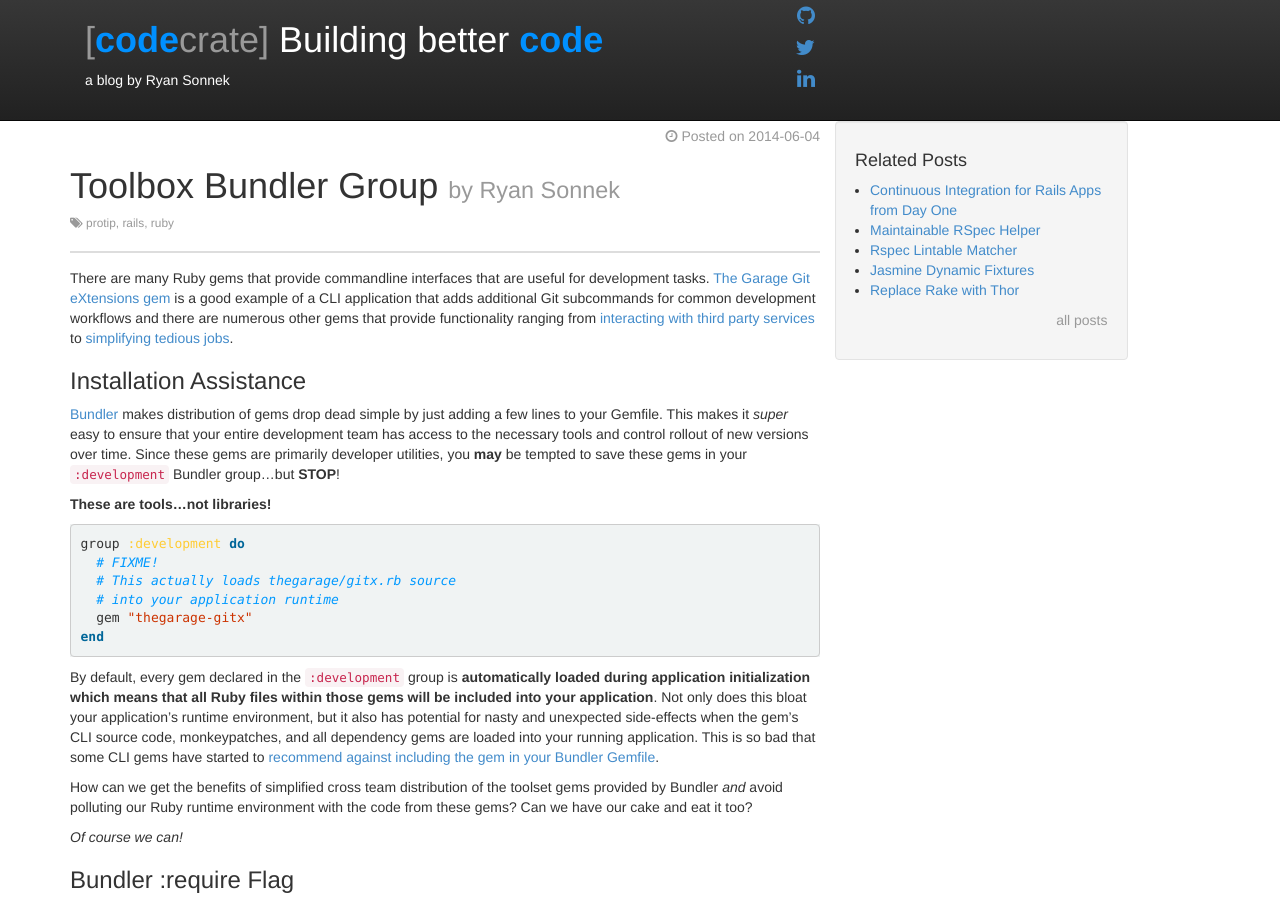
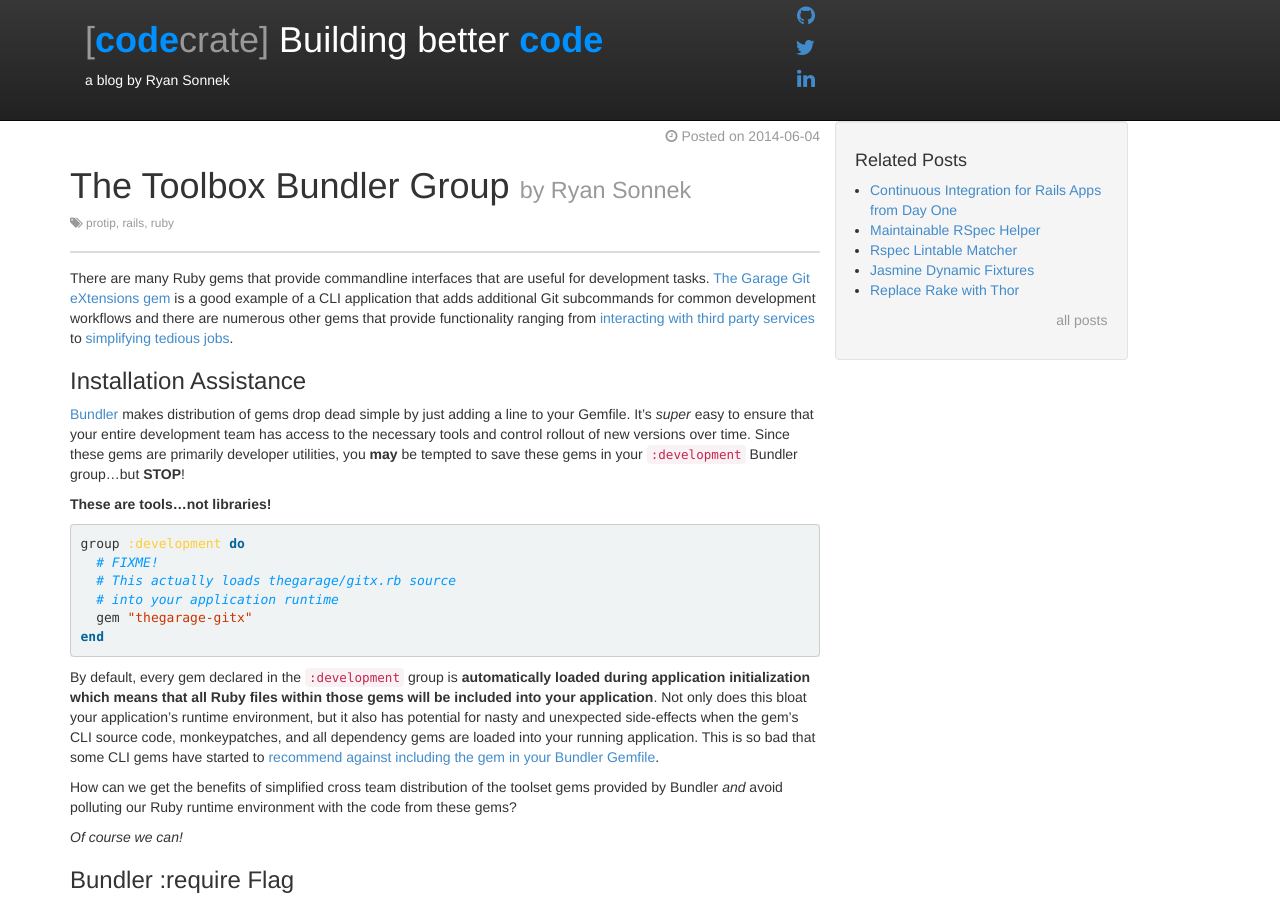
Before and after one commit to wireframe/wireframe.github.com, a Jekyll site: the page built from _posts/2014-06-04-toolbox-bundler-group.md, in a window 1280 px wide and 900 px high. Built offline with Jekyll 4.4.1, drawn with Linux system fonts in a browser that asks for light colours; nearby versions of some CDN libraries; Markdown is read by kramdown in place of the engine named in the settings; comment, search, counter and statistics services are not loaded.

Commit message:
small tweaks

````diff
--- a/_posts/2014-06-04-toolbox-bundler-group.md
+++ b/_posts/2014-06-04-toolbox-bundler-group.md
@@ -1,6 +1,6 @@
 ---
 layout: post
-title: "Toolbox Bundler Group"
+title: "The Toolbox Bundler Group"
 tags:
  - ruby
  - rails
@@ -17,7 +17,7 @@
 ### Installation Assistance
 
 [Bundler](http://bundler.io/) makes distribution of gems drop dead simple
-by just adding a few lines to your Gemfile.  This makes it *super* easy to ensure that your entire
+by just adding a line to your Gemfile.  It's *super* easy to ensure that your entire
 development team has access to the necessary tools and control rollout of new versions over time.
 Since these gems are primarily developer utilities, you **may** be tempted to save these
 gems in your `:development` Bundler group...but **STOP**!
@@ -33,15 +33,17 @@
 end
 ```
 
-By default, every gem declared in the `:development` group is **automatically loaded during application initialization
-which means that all Ruby files within those gems will be included into your application**.  Not only does this bloat your
-application's runtime environment, but it also has potential for nasty and unexpected side-effects when the gem's
-CLI source code, monkeypatches, and all dependency gems are loaded into your running application.
-This is so bad that some CLI gems have started to [recommend against including the gem in your Bundler Gemfile](https://github.com/ddollar/foreman/commit/fe0d953a2858e2cddacc9a3aa54935d170caceda).
+By default, every gem declared in the `:development` group is **automatically loaded
+during application initialization which means that all Ruby files within those gems
+will be included into your application**.  Not only does this bloat your
+application's runtime environment, but it also has potential for nasty and unexpected
+side-effects when the gem's CLI source code, monkeypatches, and all dependency gems
+are loaded into your running application. This is so bad that some CLI gems have
+started to [recommend against including the gem in your Bundler Gemfile](https://github.com/ddollar/foreman/commit/fe0d953a2858e2cddacc9a3aa54935d170caceda).
 
-How can we get the benefits of simplified cross team distribution of the toolset gems provided by Bundler
-*and* avoid polluting our Ruby runtime environment with the code from these gems?  Can we have our cake
-and eat it too?
+How can we get the benefits of simplified cross team distribution of the toolset
+gems provided by Bundler *and* avoid polluting our Ruby runtime environment
+with the code from these gems?
 
 *Of course we can!*
 
@@ -85,11 +87,12 @@
 
 ### [optional] Exclude Gems From Production Deployments
 
-Since these toolbox gems are primarily used for development purposes, you may want to exclude these
-gems from being installed on production machines.  [Bundler makes this process very straightforward](http://bundler.io/v1.6/groups.html)
-via the `bundle install --without` command or the `BUNDLE_WITHOUT` environment variable.  Production
-deployments typically exclude the `development` and `test` groups by default, so you just need to
-add the `toolbox` group to the list as well.
+Since these toolbox gems are primarily used for development purposes, you may
+want to exclude these gems from being installed on production machines.
+[Bundler makes this process very straightforward](http://bundler.io/v1.6/groups.html)
+via the `bundle install --without` command or the `BUNDLE_WITHOUT` environment
+variable.  Production deployments typically exclude the `development` and `test`
+groups by default, so you just need to add the `toolbox` group to the list as well.
 
 ```bash
 $ export BUNDLE_WITHOUT="development:test:toolbox"
````
